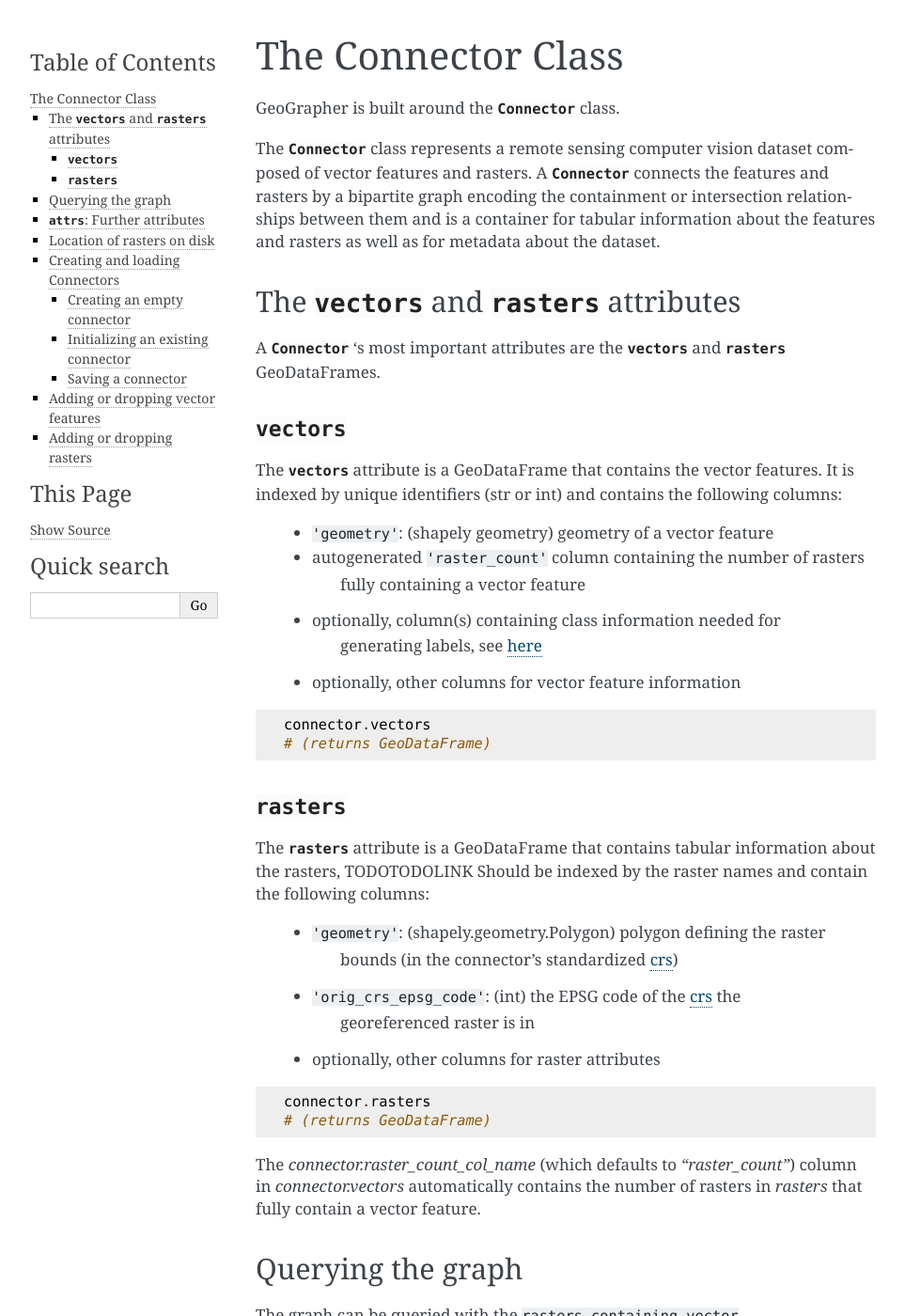
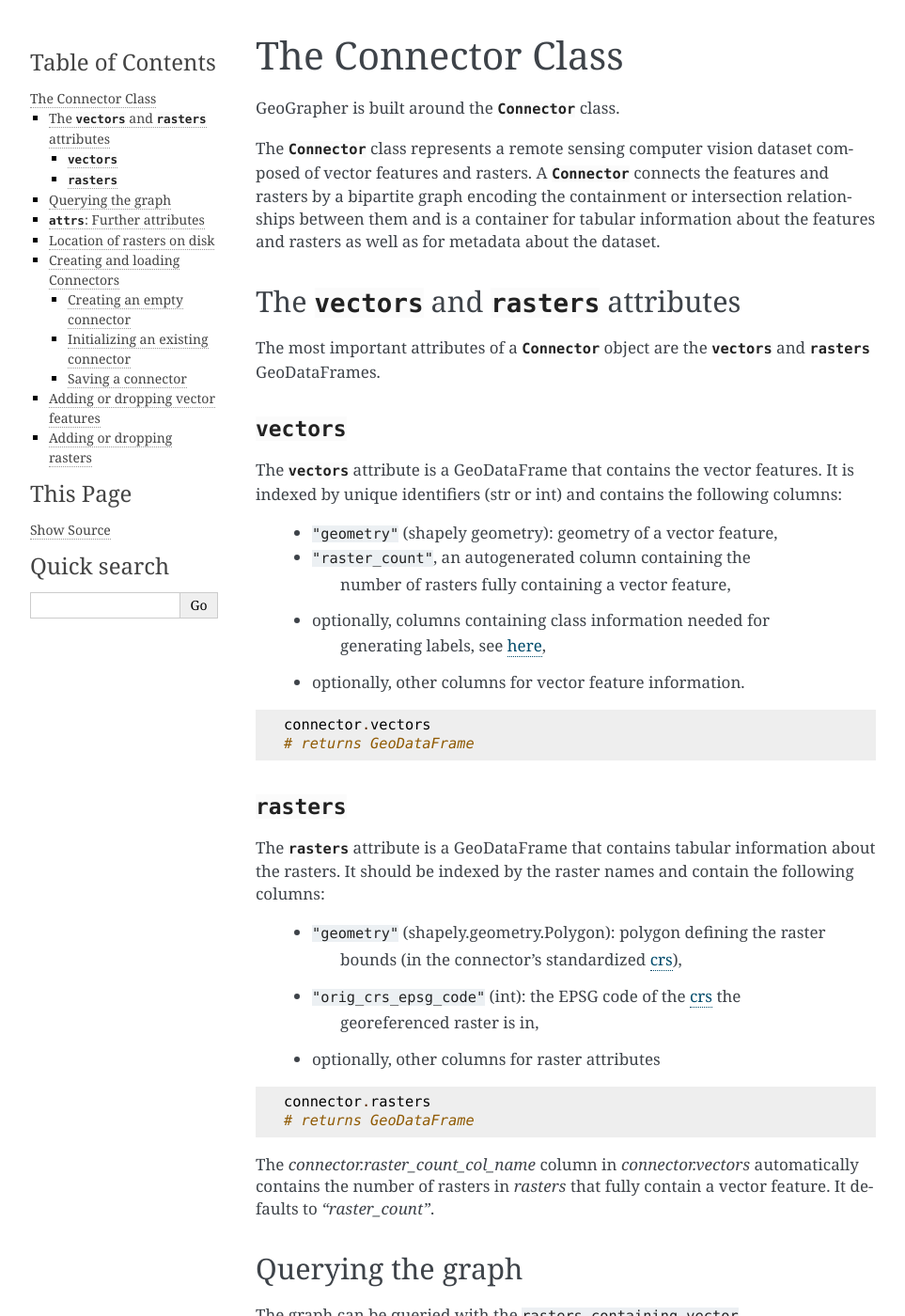
Before and after one commit to dida-do/GeoGrapher, a Sphinx documentation site: the page built from docs/source/connector.rst, in a window 1280 px wide and 1400 px high. Shown: the whole window at 94% size, without its empty margins (148-1111 px from the left). Built offline with Sphinx 7.4.7, drawn with Linux system fonts in a browser that asks for light colours; some of the changed text lies outside the part shown.

Commit message:
Documentation refinements

```diff
--- a/docs/source/connector.rst
+++ b/docs/source/connector.rst
@@ -13,8 +13,8 @@
 The :attr:`vectors` and :attr:`rasters` attributes
 ++++++++++++++++++++++++++++++++++++++++++++++++++++++++++++++++++++++++
 
-A :class:`Connector` 's most important attributes are the :attr:`vectors` and
-:attr:`rasters` GeoDataFrames.
+The most important attributes of a :class:`Connector` object are the
+:attr:`vectors` and :attr:`rasters` GeoDataFrames.
 
 .. _vectors:
 
@@ -25,41 +25,42 @@
 features. It is indexed by unique identifiers (str or int) and contains the
 following columns:
 
-    - ``'geometry'``: (shapely geometry) geometry of a vector feature
-    - autogenerated ``'raster_count'`` column containing the number of rasters\
-        fully containing a vector feature
-    - optionally, column(s) containing class information needed for\
-        generating labels, see :doc:`here <label_makers>`
-    - optionally, other columns for vector feature information
+    - ``"geometry"`` (shapely geometry): geometry of a vector feature,
+    - ``"raster_count"``, an autogenerated column containing the
+        number of rasters fully containing a vector feature,
+    - optionally, columns containing class information needed for
+        generating labels, see :doc:`here <label_makers>`,
+    - optionally, other columns for vector feature information.
 
 ::
 
     connector.vectors
-    # (returns GeoDataFrame)
+    # returns GeoDataFrame
 
 .. _rasters:
 
 :attr:`rasters`
 ~~~~~~~~~~~~~~~~~~~~~~~~
 
+.. TODO: Add link
 The :attr:`rasters` attribute is a GeoDataFrame that contains tabular
-information about the rasters, TODOTODOLINK Should be indexed by the
+information about the rasters.  It should be indexed by the
 raster names and contain the following columns:
 
-    - ``'geometry'``: (shapely.geometry.Polygon) polygon defining the raster
-        bounds (in the connector's standardized :term:`crs`)
-    - ``'orig_crs_epsg_code'``: (int) the EPSG code of the :term:`crs` the
-        georeferenced raster is in
+    - ``"geometry"`` (shapely.geometry.Polygon): polygon defining the raster
+        bounds (in the connector's standardized :term:`crs`),
+    - ``"orig_crs_epsg_code"`` (int): the EPSG code of the :term:`crs` the
+        georeferenced raster is in,
     - optionally, other columns for raster attributes
 
 ::
 
     connector.rasters
-    # (returns GeoDataFrame)
+    # returns GeoDataFrame
 
-The `connector.raster_count_col_name` (which defaults to `"raster_count"`) column
-in `connector.vectors` automatically contains
-the number of rasters in `rasters` that fully contain a vector feature.
+The `connector.raster_count_col_name` column in `connector.vectors`
+automatically contains the number of rasters in `rasters` that fully
+contain a vector feature. It defaults to `"raster_count"`.
 
 
 
@@ -71,26 +72,28 @@
 ``vectors_intersecting_raster`` methods::
 
     connector.rasters_containing_vector(vector_name)
-    # (returns list of rasters containing vector feature)
+    # returns a list of rasters containing vector feature
 
 ``attrs``: Further attributes
 +++++++++++++++++++++++++++++
 
 The ``attrs`` attribute is a dictionary for custom attributes that can
-contain e.g. metadata about the dataset::
+contain, for instance, metadata about the dataset::
 
     connector.attrs['some_field'] = some_value
 
     connector.attrs
-    # (returns dictionary)
+    # returns a dictionary
 
 Location of rasters on disk
 ++++++++++++++++++++++++++
 
-The ``rasters_dir`` attribute points to the directory containing the rasters::
+The ``rasters_dir`` attribute points to the directory containing the
+rasters::
 
     connector.rasters_dir
-    # (returns ``pathlib.Path`` to rasters, usually data_dir / 'rasters')
+    # returns a pathlib.Path pointing to the rasters directory,
+    # usually data_dir / "rasters"
 
 Creating and loading Connectors
 +++++++++++++++++++++++++++++++
@@ -103,8 +106,7 @@
 To create a new connector use the ``from_scratch`` class method::
 
     from geographer import Connector
-    connector = Connector.from_scratch(
-        data_dir=<DATA_DIR>)
+    connector = Connector.from_scratch(data_dir=<DATA_DIR>)
 
 The newly created connector is empty: the :attr:`vectors` and :attr:`rasters`
 attributes are empty GeoDataFrames.
@@ -114,7 +116,8 @@
 Initializing an existing connector
 ~~~~~~~~~~~~~~~~~~~~~~~~~~~~~~~~~~
 
-To initialize an existing connector use the ``from_data_dir`` class method::
+To initialize an existing connector, for instance one previously saved
+with the `save` method below, use the ``from_data_dir`` class method::
 
     connector = Connector.from_data_dir(data_dir=<DATA_DIR>)
 
@@ -126,7 +129,7 @@
     connector.save()
 
 This saves the connector's components (:attr:`vectors`, :attr:`rasters`,
-the graph, and the ``attrs``) to the ``connector``'s ``connector_dir``.
+the graph, and the ``attrs``) to the connector's ``connector_dir``.
 
 .. note::
 
--- a/docs/source/installation.rst
+++ b/docs/source/installation.rst
@@ -4,7 +4,7 @@
 
 The GeoGrapher package has two external dependencies:
 
-- Python 3.X or newer [where X is to be determined, possibly X=7]
+- Python 3.8 or newer.
 - GDAL development files.  On most Linux distros, these are provided by
   the `gdal-devel` or `libgdal-dev` packages.
 
@@ -12,7 +12,6 @@
 
   pip install GeoGrapher
 
-
 To install the package for development work, clone this repo and run::
 
-  make [TODO]
+  make -B venv
--- a/docs/source/label_makers.rst
+++ b/docs/source/label_makers.rst
@@ -1,3 +1,5 @@
+.. _making_labels:
+
 Making labels
 #############
 
```
Also changed, not shown: other parts of docs/source/connector.rst (+18 -16 lines).
